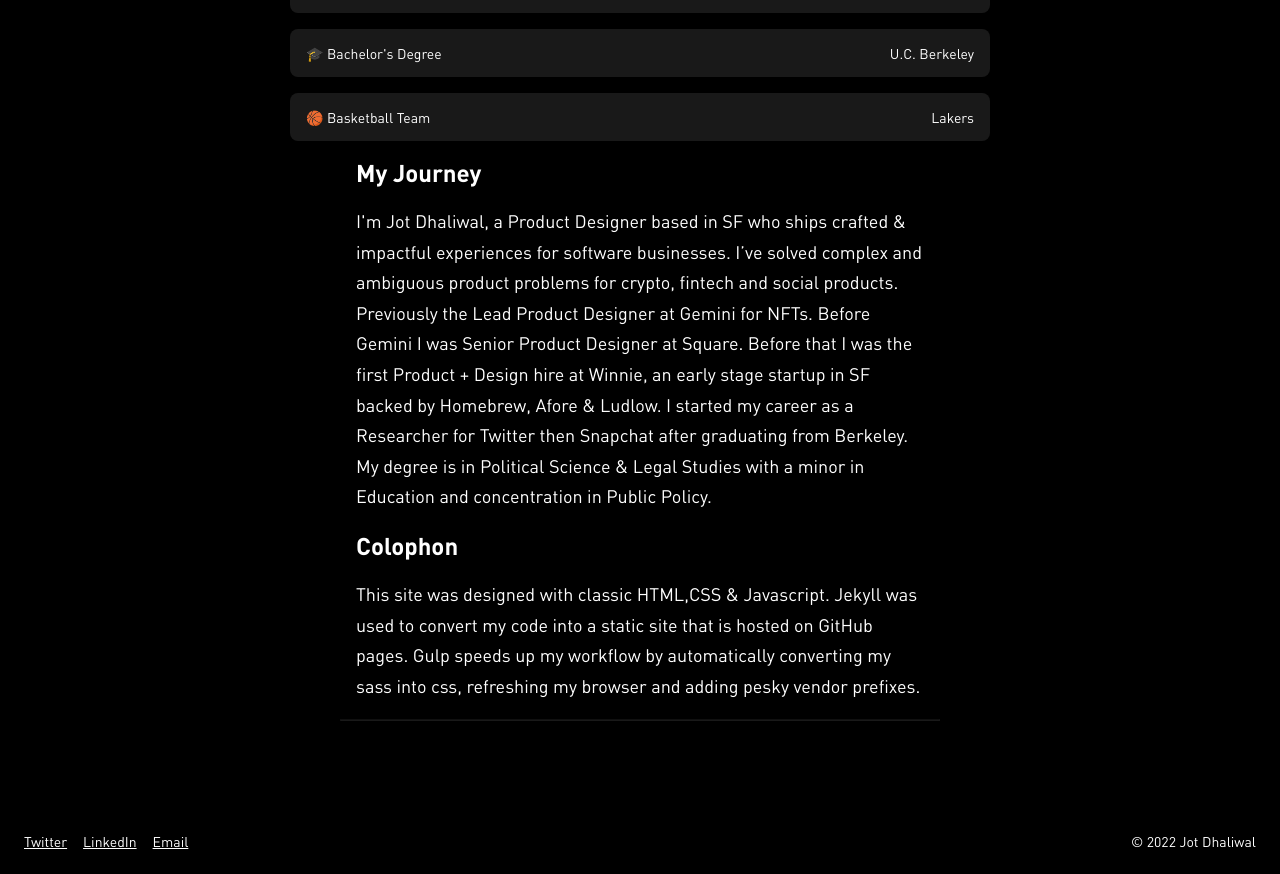
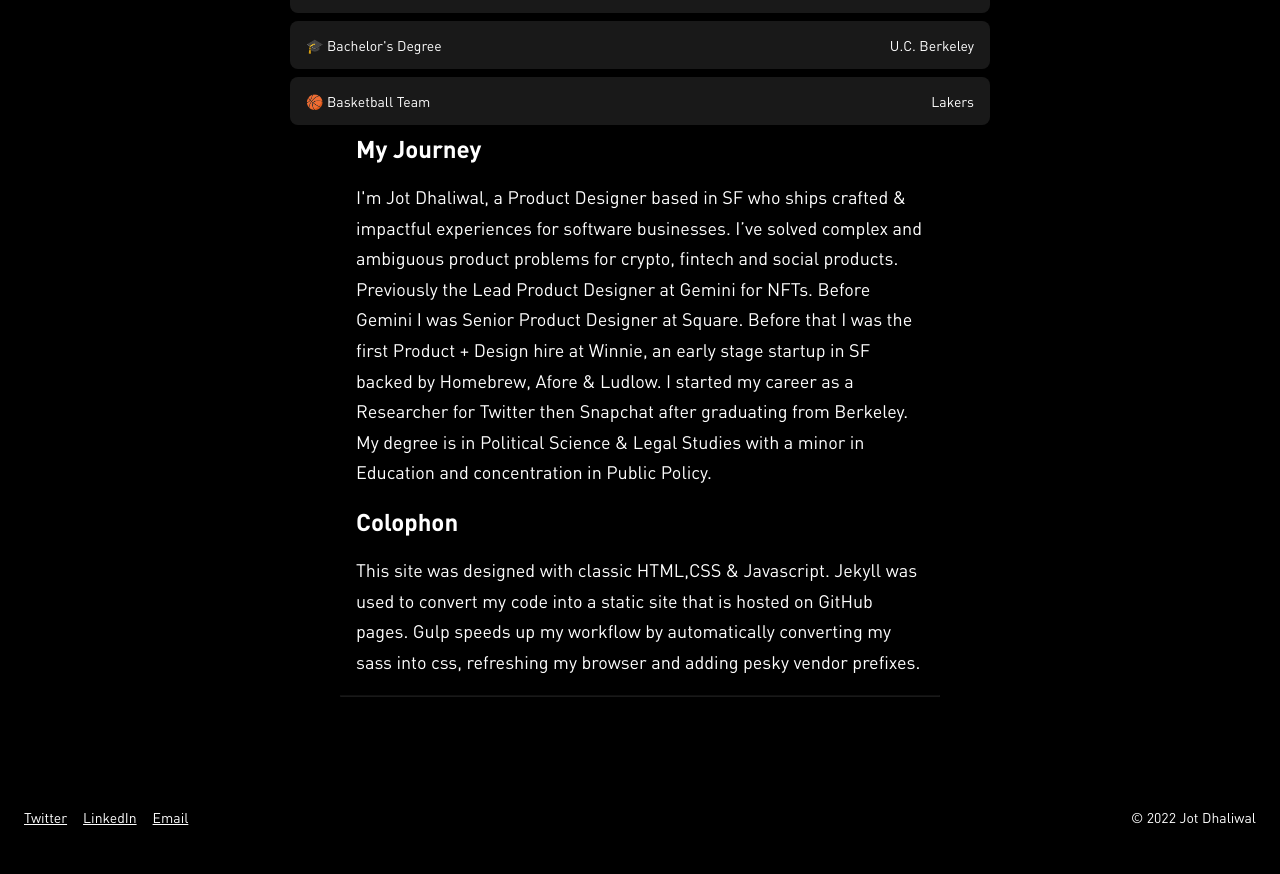
Before and after one commit to jotd/jotd-portfolio, a Jekyll site: the page about/index.html, which Jekyll copies as it is, in a window 1280 px wide and 1400 px high, scrolled down 322 px. Shown: the part 526-1400 px from the top of the window. Built offline with Jekyll 4.4.1, drawn with Linux system fonts in a browser that asks for light colours; after the commit the page ends 1698 px from its top, so only the background shows below that.

Commit message:
Update styles.css

```diff
--- a/css/styles.css
+++ b/css/styles.css
@@ -656,7 +656,7 @@
   color: #ffffff;
   background-color: #191919;
   border-radius: 8px;
-  margin-bottom: 16px;
+  margin-bottom: 8px;
   height: 32px;
   padding-top:16px;
 }
```
